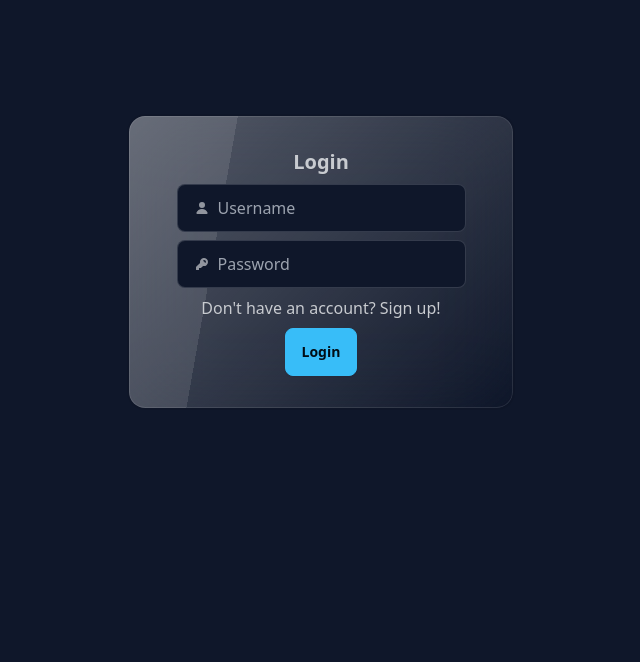
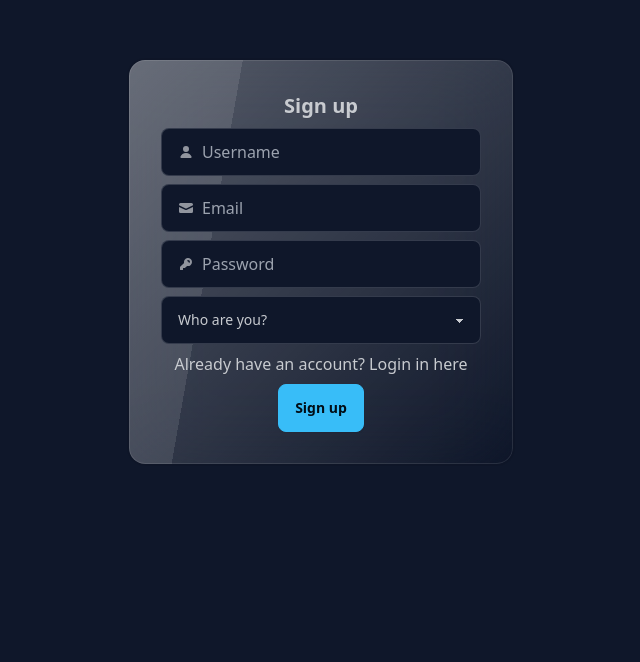
Before and after one commit to Mohitbhatt27/CRM-app, a React (Vite) app: page /signup in a window 1280 px wide. Shown: the part 138-800 px from the top of the page, without its empty margins (319-959 px from the left). Built offline with nearby package versions, Linux system fonts and the light colour scheme.

Commit message:
Added routes

```diff
--- a/src/App.jsx
+++ b/src/App.jsx
@@ -1,13 +1,11 @@
 import "./App.css";
 
-import Login from "./pages/auth/Login";
-import Signup from "./pages/auth/Signup";
+import MainRoutes from "./routes/MainRoutes";
 
 function App() {
   return (
     <>
-      <Login />
-      <Signup />
+      <MainRoutes />
     </>
   );
 }
--- a/src/Redux/store.js
+++ b/src/Redux/store.js
@@ -1,5 +1,7 @@
 import { configureStore } from "@reduxjs/toolkit";
+
 import authSliceReducer from "./Slices/AuthSlice";
+
 export const store = configureStore({
   reducer: {
     auth: authSliceReducer,
--- a/src/main.jsx
+++ b/src/main.jsx
@@ -1,14 +1,18 @@
-import React from "react";
+import "./index.css";
+
 import ReactDOM from "react-dom/client";
+import { Provider } from "react-redux";
+import { BrowserRouter } from "react-router-dom";
+
 import App from "./App.jsx";
-import "./index.css";
-import { Provider } from "react-redux";
 import { store } from "./Redux/store.js";
 
 ReactDOM.createRoot(document.getElementById("root")).render(
   <>
-    <Provider store={store}>
-    <App />
-    </Provider>
+    <BrowserRouter>
+      <Provider store={store}>
+        <App />
+      </Provider>
+    </BrowserRouter>
   </>
 );
--- /dev/null
+++ b/src/routes/MainRoutes.jsx
@@ -0,0 +1,15 @@
+import { Route, Routes } from "react-router-dom";
+
+import Login from "../pages/auth/Login";
+import Signup from "../pages/auth/Signup";
+
+function MainRoutes() {
+  return (
+    <Routes>
+      <Route path="/login" element={<Login />}></Route>
+      <Route path="/signup" element={<Signup />}></Route>
+    </Routes>
+  );
+}
+
+export default MainRoutes;
```
